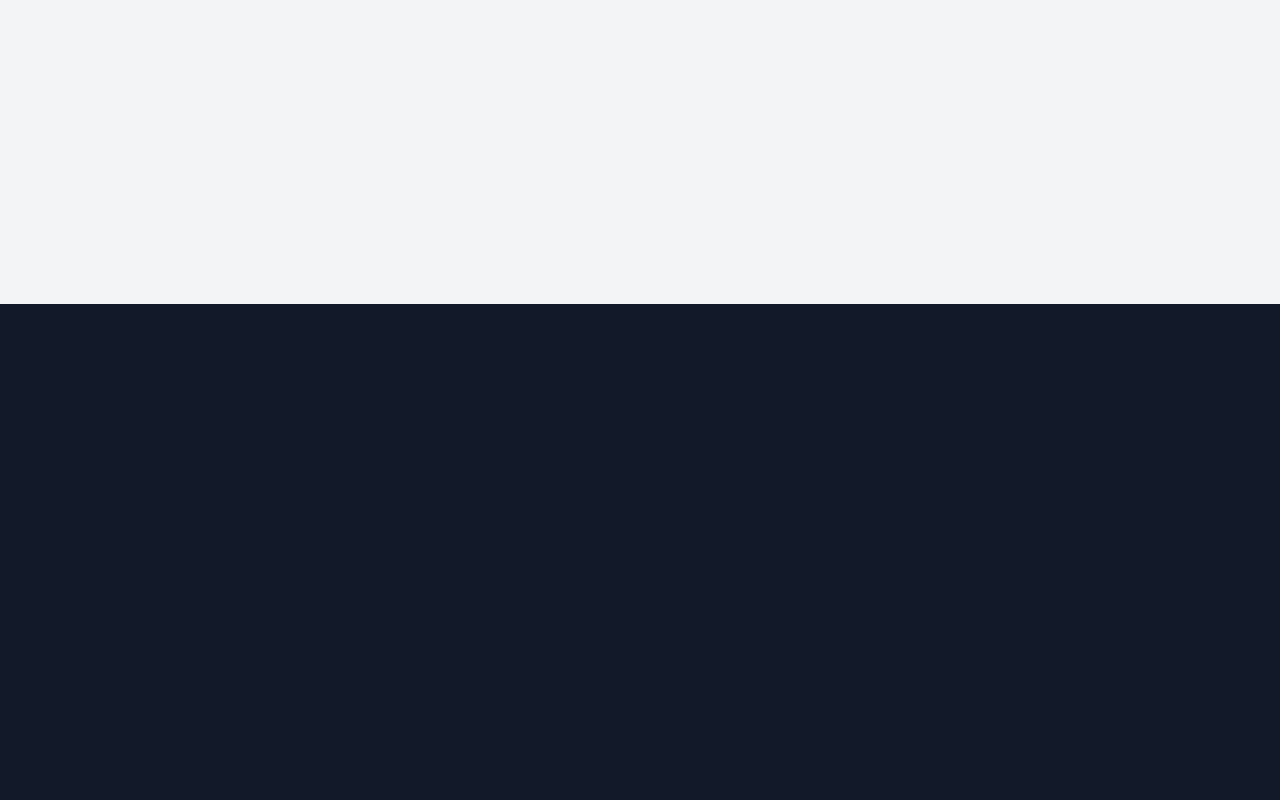
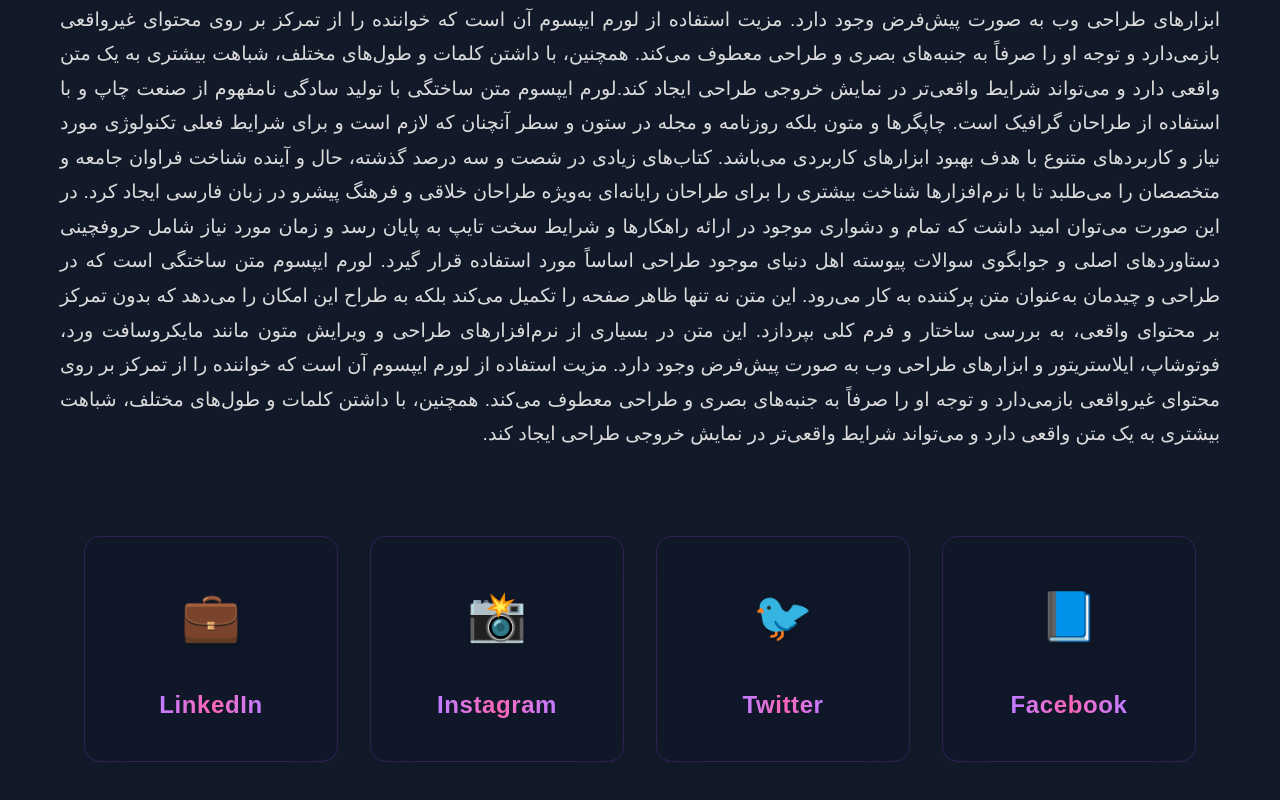
Before and after one commit to HesamPourabbasian/Amirica_front, a Vue app: page /about in a window 1280 px wide. Before the commit this address had no page. Shown: the part 496-1296 px from the top of the page. Before the commit the page ends 800 px from the top, so only its background shows below. Built offline with nearby package versions, Linux system fonts and the light colour scheme; a web font is replaced by a local one.

Commit message:
added about me section to menu

```diff
--- a/components.d.ts
+++ b/components.d.ts
@@ -8,6 +8,7 @@ export {}
 /* prettier-ignore */
 declare module 'vue' {
   export interface GlobalComponents {
+    About: typeof import('./src/components/About.vue')['default']
     Batman: typeof import('./src/components/Batman.vue')['default']
     Calculator: typeof import('./src/components/Calculator.vue')['default']
     Calendar: typeof import('./src/components/calendar.vue')['default']
--- a/package.json
+++ b/package.json
@@ -15,6 +15,7 @@
     "@tailwindcss/vite": "^4.1.12",
     "fullcalendar": "^6.1.19",
     "gsap": "^3.13.0",
+    "lucide-vue-next": "^0.542.0",
     "motion-v": "^1.7.0",
     "tailwindcss": "^4.1.12",
     "unplugin-vue-components": "^29.0.0",
--- /dev/null
+++ b/src/components/About.vue
@@ -0,0 +1,170 @@
+<script setup>
+import { ref, onMounted, nextTick } from "vue";
+import gsap from "gsap";
+
+const socials = ref([
+  { name: "Facebook", icon: "📘", url: "https://facebook.com" },
+  { name: "Twitter", icon: "🐦", url: "https://twitter.com" },
+  { name: "Instagram", icon: "📸", url: "https://instagram.com" },
+  { name: "LinkedIn", icon: "💼", url: "https://linkedin.com" },
+]);
+
+onMounted(async () => {
+  await nextTick();
+
+  const cards = document.querySelectorAll(".social-card");
+
+  cards.forEach((card) => {
+    card.addEventListener("mouseenter", () => {
+      gsap.to(card, {
+        y: -12,
+        boxShadow: "0 25px 50px rgba(168, 85, 247, 0.4)", // purple glow
+      });
+
+      // Animate the icon
+      const icon = card.querySelector(".social-icon");
+      gsap.to(icon, {});
+    });
+
+    card.addEventListener("mouseleave", () => {
+      gsap.to(card, {
+        y: 0,
+        boxShadow: "0 10px 20px rgba(0, 0, 0, 0.2)",
+      });
+
+      // Reset icon animation
+      const icon = card.querySelector(".social-icon");
+      gsap.to(icon, {
+        scale: 1,
+      });
+    });
+  });
+});
+</script>
+
+<template>
+  <div class="about">
+    <div class="content">
+      <h1>لورم ایپسوم</h1>
+      <p>
+        لورم ایپسوم متن ساختگی با تولید سادگی نامفهوم... لورم ایپسوم متن ساختگی
+        با تولید سادگی نامفهوم از صنعت چاپ و با استفاده از طراحان گرافیک است.
+        چاپگرها و متون بلکه روزنامه و مجله در ستون و سطر آنچنان که لازم است و
+        برای شرایط فعلی تکنولوژی مورد نیاز و کاربردهای متنوع با هدف بهبود
+        ابزارهای کاربردی می‌باشد. کتاب‌های زیادی در شصت و سه درصد گذشته، حال و
+        آینده شناخت فراوان جامعه و متخصصان را می‌طلبد تا با نرم‌افزارها شناخت
+        بیشتری را برای طراحان رایانه‌ای به‌ویژه طراحان خلاقی و فرهنگ پیشرو در
+        زبان فارسی ایجاد کرد. در این صورت می‌توان امید داشت که تمام و دشواری
+        موجود در ارائه راهکارها و شرایط سخت تایپ به پایان رسد و زمان مورد نیاز
+        شامل حروفچینی دستاوردهای اصلی و جوابگوی سوالات پیوسته اهل دنیای موجود
+        طراحی اساساً مورد استفاده قرار گیرد. لورم ایپسوم متن ساختگی است که در
+        طراحی و چیدمان به‌عنوان متن پرکننده به کار می‌رود. این متن نه تنها ظاهر
+        صفحه را تکمیل می‌کند بلکه به طراح این امکان را می‌دهد که بدون تمرکز بر
+        محتوای واقعی، به بررسی ساختار و فرم کلی بپردازد. این متن در بسیاری از
+        نرم‌افزارهای طراحی و ویرایش متون مانند مایکروسافت ورد، فوتوشاپ،
+        ایلاستریتور و ابزارهای طراحی وب به صورت پیش‌فرض وجود دارد. مزیت استفاده
+        از لورم ایپسوم آن است که خواننده را از تمرکز بر روی محتوای غیرواقعی
+        بازمی‌دارد و توجه او را صرفاً به جنبه‌های بصری و طراحی معطوف می‌کند.
+        همچنین، با داشتن کلمات و طول‌های مختلف، شباهت بیشتری به یک متن واقعی
+        دارد و می‌تواند شرایط واقعی‌تر در نمایش خروجی طراحی ایجاد کند.لورم
+        ایپسوم متن ساختگی با تولید سادگی نامفهوم از صنعت چاپ و با استفاده از
+        طراحان گرافیک است. چاپگرها و متون بلکه روزنامه و مجله در ستون و سطر
+        آنچنان که لازم است و برای شرایط فعلی تکنولوژی مورد نیاز و کاربردهای
+        متنوع با هدف بهبود ابزارهای کاربردی می‌باشد. کتاب‌های زیادی در شصت و سه
+        درصد گذشته، حال و آینده شناخت فراوان جامعه و متخصصان را می‌طلبد تا با
+        نرم‌افزارها شناخت بیشتری را برای طراحان رایانه‌ای به‌ویژه طراحان خلاقی و
+        فرهنگ پیشرو در زبان فارسی ایجاد کرد. در این صورت می‌توان امید داشت که
+        تمام و دشواری موجود در ارائه راهکارها و شرایط سخت تایپ به پایان رسد و
+        زمان مورد نیاز شامل حروفچینی دستاوردهای اصلی و جوابگوی سوالات پیوسته اهل
+        دنیای موجود طراحی اساساً مورد استفاده قرار گیرد. لورم ایپسوم متن ساختگی
+        است که در طراحی و چیدمان به‌عنوان متن پرکننده به کار می‌رود. این متن نه
+        تنها ظاهر صفحه را تکمیل می‌کند بلکه به طراح این امکان را می‌دهد که بدون
+        تمرکز بر محتوای واقعی، به بررسی ساختار و فرم کلی بپردازد. این متن در
+        بسیاری از نرم‌افزارهای طراحی و ویرایش متون مانند مایکروسافت ورد،
+        فوتوشاپ، ایلاستریتور و ابزارهای طراحی وب به صورت پیش‌فرض وجود دارد. مزیت
+        استفاده از لورم ایپسوم آن است که خواننده را از تمرکز بر روی محتوای
+        غیرواقعی بازمی‌دارد و توجه او را صرفاً به جنبه‌های بصری و طراحی معطوف
+        می‌کند. همچنین، با داشتن کلمات و طول‌های مختلف، شباهت بیشتری به یک متن
+        واقعی دارد و می‌تواند شرایط واقعی‌تر در نمایش خروجی طراحی ایجاد کند.
+        <!-- your long text -->
+      </p>
+      <div class="container mx-auto p-6 mt-[60px]">
+        <div class="cards grid grid-cols-1 sm:grid-cols-2 lg:grid-cols-4 gap-8">
+          <a
+            v-for="social in socials"
+            :key="social.name"
+            :href="social.url"
+            target="_blank"
+            class="social-card relative bg-gray-900/90 backdrop-blur-xl border border-purple-500/20 rounded-2xl p-8 flex flex-col items-center text-center cursor-pointer transition-all"
+          >
+            <!-- Icon with premium styling -->
+            <div class="social-icon p-6 mb-6">
+              <div class="text-4xl md:text-5xl filter drop-shadow-lg">
+                {{ social.icon }}
+              </div>
+            </div>
+
+            <!-- Social name with gradient text -->
+            <h2
+              class="text-xl md:text-2xl font-bold text-transparent bg-clip-text bg-gradient-to-r from-purple-400 via-pink-400 to-purple-400 mb-2 tracking-wide"
+            >
+              {{ social.name }}
+            </h2>
+          </a>
+        </div>
+      </div>
+    </div>
+  </div>
+</template>
+
+<style scoped>
+.about {
+  margin-top: 50px;
+  background-color: #121929;
+  min-height: 90vh;
+  padding: 60px;
+  position: relative;
+}
+
+.content {
+  direction: rtl;
+  text-align: right;
+  position: relative;
+}
+
+h1 {
+  color: white;
+  font-size: clamp(2rem, 5vw, 4rem);
+  margin-bottom: 1rem;
+  text-align: center;
+}
+
+p {
+  color: #dcdcdc;
+  font-size: clamp(1rem, 2vw, 1.2rem);
+  line-height: 1.8;
+  text-align: justify;
+}
+a:hover h2 {
+  color: #1d4ed8; /* Tailwind blue-700 */
+}
+.border-gold\/60 {
+  border-color: rgb(217 119 6 / 0.6);
+}
+
+.via-gold\/80 {
+  --tw-gradient-to: rgb(217 119 6 / 0.8);
+}
+
+.text-gold {
+  color: rgb(217 119 6);
+}
+.social-card {
+  transition: all 0.25s ease;
+}
+
+/* Add smooth animations for enhanced luxury feel */
+.social-icon {
+  transition: all 0.3s cubic-bezier(0.4, 0, 0.2, 1);
+}
+</style>
--- a/src/components/Navbar.vue
+++ b/src/components/Navbar.vue
@@ -70,14 +70,14 @@ const toggleMenu = () => {
           <span>خانه</span>
         </router-link>
 
-        <a
-          href="#"
+        <router-link
+          to="/about"
           class="text-gray-200 hover:text-sky-400 text-lg font-semibold transition-all tracking-wide flex items-center space-x-2"
           @click="toggleMenu"
         >
           <span>ℹ️</span>
           <span>درباره ما</span>
-        </a>
+      </router-link>
 
         <router-link
           to="/login"
--- a/src/router/index.js
+++ b/src/router/index.js
@@ -2,11 +2,13 @@ import { createRouter, createWebHistory } from "vue-router";
 import Home from "../components/Home.vue";
 import Login from "../components/Login.vue";
 import Calendar from "../components/calendar.vue";
+import About from "../components/About.vue";
 
 const routes = [
   { path: "/", component: Home },
   { path: "/login", component: Login },
-  {path: "/calendar", component: Calendar}
+  { path: "/calendar", component: Calendar },
+  { path: "/about", component: About },
 ];
 
 const router = createRouter({
```
